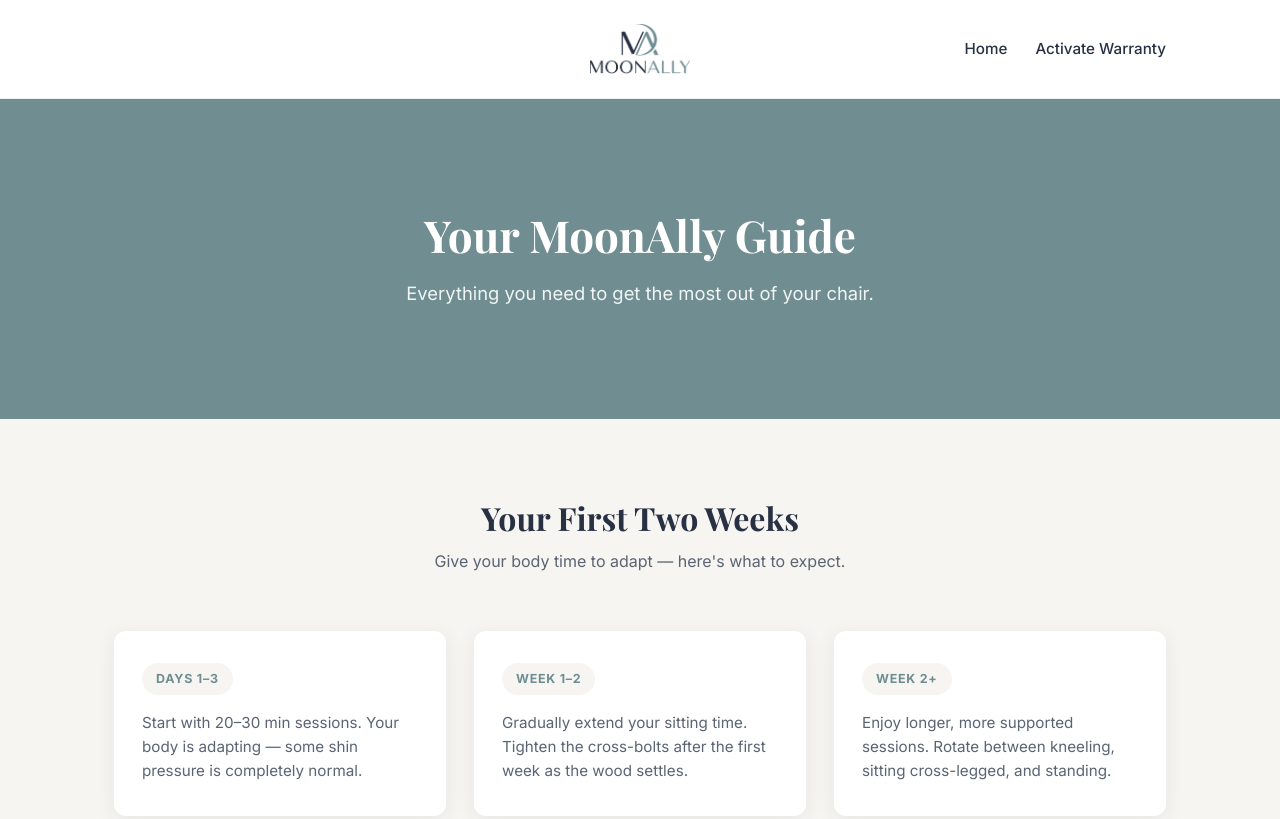
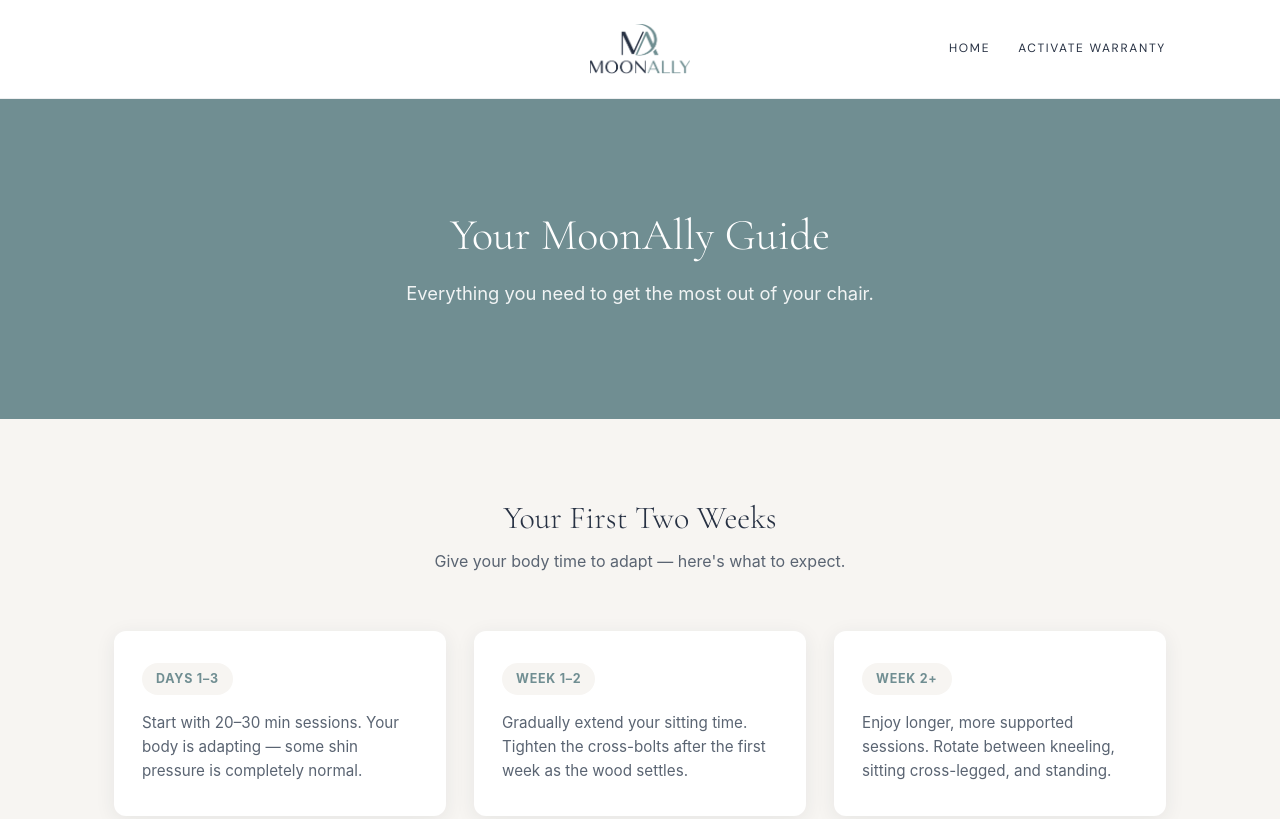
Before and after one commit to wilsonleberre/moonally-site, a plain HTML site: page support/index.html in a window 1280 px wide. Shown: the top 819 px of the page. Drawn offline with nearby package versions, Linux system fonts and the light colour scheme.

Commit message:
Update typography: Cormorant Garamond headings, DM Sans nav/footer links

```diff
--- a/style.css
+++ b/style.css
@@ -1,6 +1,8 @@
 /* ==========================================================================
    MoonAlly — shared stylesheet
    ========================================================================== */
+
+@import url('https://fonts.googleapis.com/css2?family=Cormorant+Garamond:ital,wght@0,300;0,400;1,300;1,400&family=DM+Sans:wght@400;500&display=swap');
 
 :root {
   --navy: #273143;
@@ -32,8 +34,16 @@ body {
   -webkit-font-smoothing: antialiased;
 }
 
-h1, h2, h3, h4 {
-  font-family: "Playfair Display", Georgia, serif;
+h1, h2, h3 {
+  font-family: 'Cormorant Garamond', serif;
+  font-weight: 300;
+  color: var(--navy);
+  margin: 0 0 0.5em;
+  line-height: 1.2;
+}
+
+h4 {
+  font-family: Georgia, serif;
   color: var(--navy);
   margin: 0 0 0.5em;
   line-height: 1.2;
@@ -107,11 +117,13 @@ img {
   transform: translateY(-50%);
   display: flex;
   gap: 28px;
-  font-size: 0.95rem;
-  font-weight: 500;
 }
 
 .site-header .header-nav a {
+  font-family: 'DM Sans', sans-serif;
+  font-size: 12px;
+  letter-spacing: 1.7px;
+  text-transform: uppercase;
   color: var(--navy);
   transition: color 0.2s ease;
 }
@@ -526,6 +538,9 @@ section {
 }
 
 .site-footer a {
+  font-family: 'DM Sans', sans-serif;
+  font-size: 12px;
+  letter-spacing: 1.7px;
   color: var(--gold);
 }
 
--- a/support/index.html
+++ b/support/index.html
@@ -6,9 +6,6 @@
 <title>MoonAlly Support &amp; Guide</title>
 <meta name="description" content="Everything you need to get the most out of your MoonAlly kneeling chair — setup guide, specs, research, and FAQ.">
 <link rel="icon" type="image/png" href="/assets/favicon.png">
-<link rel="preconnect" href="https://fonts.googleapis.com">
-<link rel="preconnect" href="https://fonts.gstatic.com" crossorigin>
-<link href="https://fonts.googleapis.com/css2?family=Playfair+Display:wght@600;700&family=Inter:wght@400;500;600;700&display=swap" rel="stylesheet">
 <link rel="stylesheet" href="../style.css">
 </head>
 <body>
```
Also changed, not shown: index.html (+0 -3 lines).
